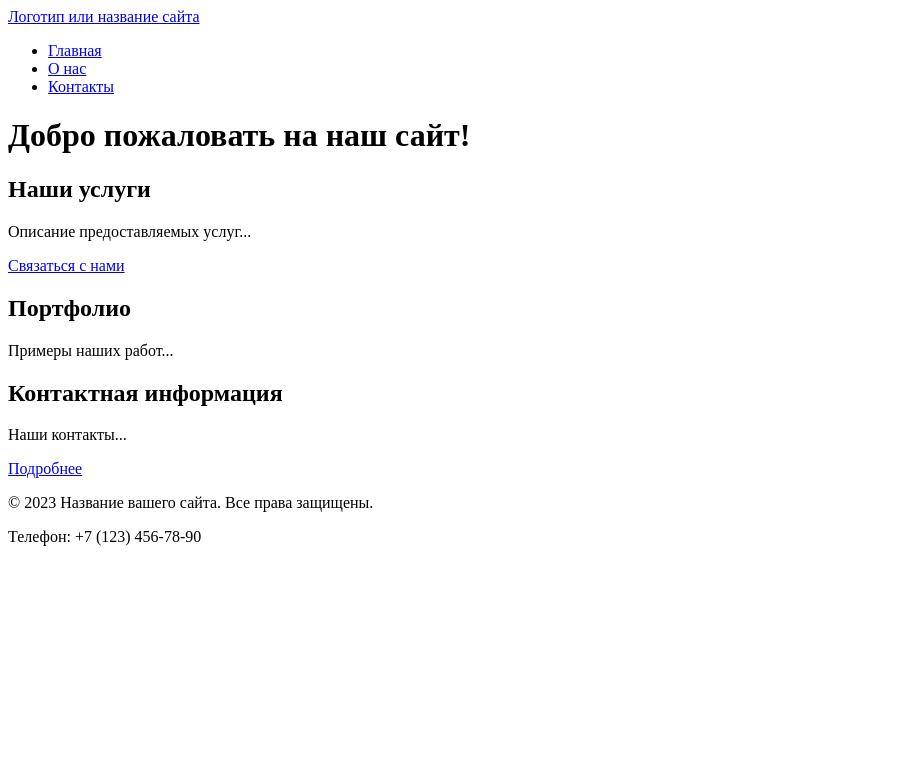
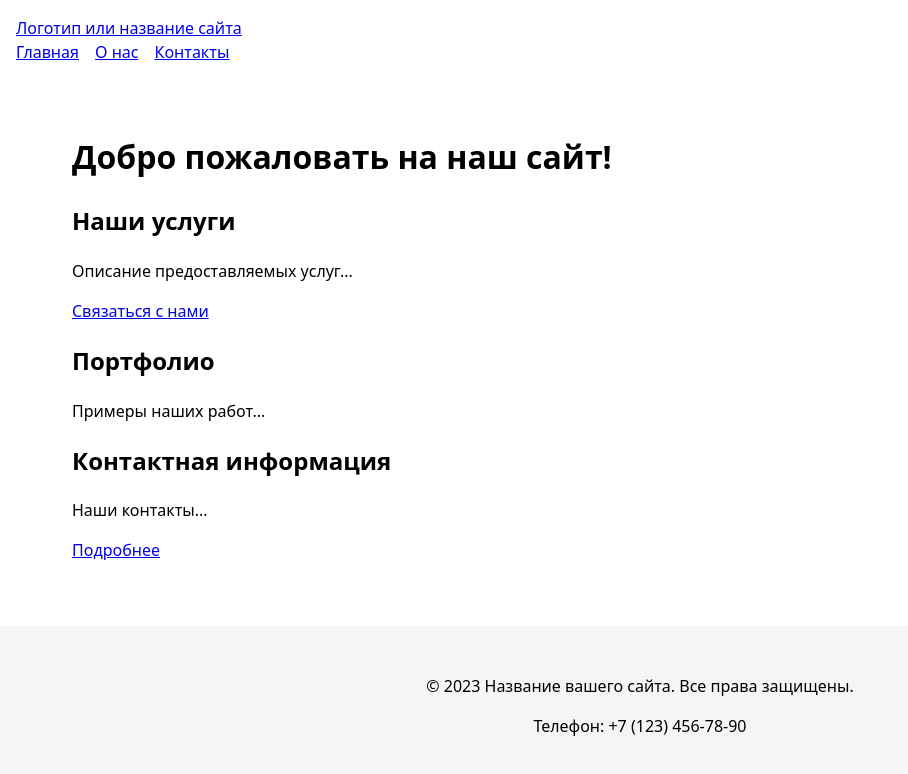
Before and after one commit to FAKER-BAKER/FrBck, a plain HTML site: page src/index.html in a window 1280 px wide. Shown: the whole page, without its empty margins (0-908 px from the left). Drawn offline with Linux system fonts and the light colour scheme.

Commit message:
save all

```diff
--- a/src/index.html
+++ b/src/index.html
@@ -6,12 +6,71 @@
     <title>Главная - Название вашего сайта</title>
     <meta name="description" content="Краткое описание главной страницы вашего сайта">
     <link rel="icon" href="assets/favicon.ico" type="image/x-icon">
+    <style>
+        .theme-toggle {
+            position: absolute;
+            top: 1rem;
+            right: 1rem;
+            padding: 0.5rem 1rem;
+            background: #0a84ff;
+            color: white;
+            border: none;
+            border-radius: 8px;
+            cursor: pointer;
+            font-size: 0.9rem;
+            z-index: 100;
+        }
+
+        .theme-toggle:hover {
+            background: #0066cc;
+        }
+
+        body {
+            position: relative;
+            margin: 0;
+            padding: 0;
+            min-height: 100vh;
+        }
+
+        header {
+            position: relative;
+            padding: 1rem;
+        }
+
+        * {
+            box-sizing: border-box;
+        }
+
+        body {
+            font-family: system-ui, -apple-system, "Segoe UI", Roboto, Arial, sans-serif;
+            line-height: 1.5;
+        }
+
+        nav ul {
+            list-style: none;
+            padding: 0;
+            margin: 0;
+            display: flex;
+            gap: 1rem;
+        }
+
+        main {
+            padding: 2rem;
+            max-width: 1200px;
+            margin: 0 auto;
+        }
+
+        footer {
+            background: #f5f5f5;
+            padding: 2rem;
+            text-align: center;
+            margin-top: 2rem;
+        }
+    </style>
 </head>
 <body>
-    <!-- Шапка сайта -->
     <header>
         <a href="/">Логотип или название сайта</a>
-        <!-- Главное меню навигации -->
         <nav>
             <ul>
                 <li><a href="index.html">Главная</a></li>
@@ -21,35 +80,32 @@
         </nav>
     </header>
 
-    <!-- Уникальное основное содержимое страницы -->
     <main>
         <h1>Добро пожаловать на наш сайт!</h1>
 
-        <!-- Секция 1 с якорем -->
         <section id="services">
             <h2>Наши услуги</h2>
             <p>Описание предоставляемых услуг...</p>
-            <a href="#contacts">Связаться с нами</a> <!-- Якорная ссылка внутри страницы -->
+            <a href="#contacts">Связаться с нами</a>
         </section>
 
-        <!-- Секция 2 с якорем -->
+
         <section id="portfolio">
             <h2>Портфолио</h2>
             <p>Примеры наших работ...</p>
         </section>
 
-        <!-- Секция 3 с якорем -->
         <section id="contacts">
             <h2>Контактная информация</h2>
             <p>Наши контакты...</p>
-            <a href="contacts.html">Подробнее</a> <!-- Ссылка на отдельную страницу -->
+            <a href="contacts.html">Подробнее</a>
         </section>
     </main>
 
-    <!-- Подвал сайта -->
     <footer>
         <p>&copy; 2023 Название вашего сайта. Все права защищены.</p>
         <p>Телефон: +7 (123) 456-78-90</p>
     </footer>
+    <script src="jsmain.js"></script>
 </body>
 </html>
--- /dev/null
+++ b/src/jsmain.js
@@ -0,0 +1,21 @@
+function initTheme() {
+    const themeToggle = document.getElementById('themeToggle');
+
+    function toggleTheme() {
+        const isDark = document.body.classList.toggle('dark-theme');
+        themeToggle.textContent = isDark ? '☀️ Светлая' : '🌓 Тёмная';
+        localStorage.setItem('theme', isDark ? 'dark' : 'light');
+    }
+
+    function loadTheme() {
+        if (localStorage.getItem('theme') === 'dark') {
+            document.body.classList.add('dark-theme');
+            themeToggle.textContent = '☀️ Светлая';
+        }
+    }
+
+    themeToggle.addEventListener('click', toggleTheme);
+    loadTheme();
+}
+
+document.addEventListener('DOMContentLoaded', initTheme);
--- /dev/null
+++ b/src/styles.css
@@ -0,0 +1,73 @@
+* {
+    box-sizing: border-box;
+}
+
+body {
+    font-family: system-ui, -apple-system, "Segoe UI", Roboto, Arial, sans-serif;
+    line-height: 1.5;
+    margin: 0;
+    padding: 0;
+    min-height: 100vh;
+    position: relative;
+}
+
+header {
+    position: relative;
+    padding: 1rem;
+}
+
+nav ul {
+    list-style: none;
+    padding: 0;
+    margin: 0;
+    display: flex;
+    gap: 1rem;
+}
+
+main {
+    padding: 2rem;
+    max-width: 1200px;
+    margin: 0 auto;
+}
+
+footer {
+    background: #f5f5f5;
+    padding: 2rem;
+    text-align: center;
+    margin-top: 2rem;
+}
+.theme-toggle {
+    position: absolute;
+    top: 1rem;
+    right: 1rem;
+    padding: 0.5rem 1rem;
+    background: #0a84ff;
+    color: white;
+    border: none;
+    border-radius: 8px;
+    cursor: pointer;
+    font-size: 0.9rem;
+    z-index: 100;
+}
+
+.theme-toggle:hover {
+    background: #0066cc;
+}
+
+body.dark-theme {
+    background-color: #0b0b0b;
+    color: #f5f5f5;
+}
+
+body.dark-theme footer {
+    background: #1a1a1a;
+    color: #f5f5f5;
+}
+
+body.dark-theme a {
+    color: #6aa2ff;
+}
+
+body.dark-theme .theme-toggle {
+    background: #6aa2ff;
+}
```
Also changed, not shown: src/about.html (+63 -0 lines), src/contacts.html (+62 -0 lines).
